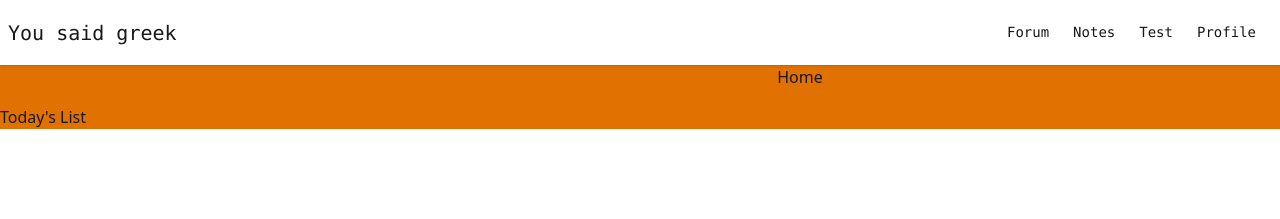
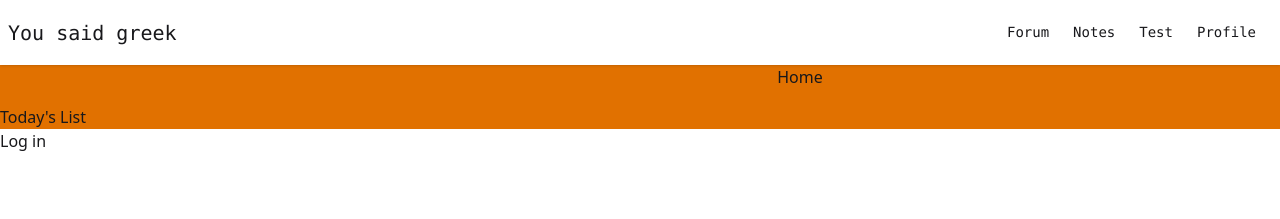
Before and after one commit to Anelairam/frontmls, a React (Vite) app: page / in a window 1280 px wide. Shown: the top 219 px of the page. Built offline with nearby package versions, Linux system fonts and the light colour scheme.

Commit message:
starting authentication setup

```diff
--- a/package.json
+++ b/package.json
@@ -10,6 +10,7 @@
     "preview": "vite preview"
   },
   "dependencies": {
+    "@auth0/auth0-react": "^2.8.0",
     "@tailwindcss/vite": "^4.1.17",
     "axios": "^1.13.2",
     "lucide-react": "^0.553.0",
--- a/src/App.jsx
+++ b/src/App.jsx
@@ -7,15 +7,16 @@ import { Profile } from "./pages/Profile";
 import { Test } from "./pages/Test";
 import { ToastContainer, toast } from "react-toastify";
 import { NavBar } from "./organisms/NavBar";
+import { useAuth0 } from "@auth0/auth0-react";
 
 export const App = () => {
   // const notification = () => toast.success("Welcome to the App!");
 
+  const { isLoading, isAuthenticated, error, user, loginWithRedirect, logout } =
+    useAuth0();
   return (
     <div>
-      {/* <button onClick={notification}>Show Welcome Notification</button>
-      <ToastContainer /> */}
-      <NavBar/>
+        <NavBar />
       <Routes>
         <Route path="/" element={<Home />} />
         <Route path="/forum" element={<Forum />} />
@@ -23,6 +24,42 @@ export const App = () => {
         <Route path="/profile" element={<Profile />} />
         <Route path="/test" element={<Test />} />
       </Routes>
+      <div>
+        {isLoading ? (
+          <div>Loading...</div>
+        ) : isAuthenticated ? (
+          <div>
+            <p>Hello {user.name}</p>
+            <button
+              onClick={() =>
+                logout({ logoutParams: { returnTo: window.location.origin } })
+              }
+            >
+              Log out
+            </button>
+          </div>
+        ) : (
+          <button onClick={() => loginWithRedirect()}>Log in</button>
+        )}
+      </div>
     </div>
+    //   <div>
+    //     {/* <button onClick={notification}>Show Welcome Notification</button>
+    //     <ToastContainer /> */}
+    //     <NavBar/>
+    //     {isLoading? <div>Loading...</div>: <div>Ooops...<div/>}
+    //     {isAuthenticated ? (
+    //       <div>
+    //    <p>
+
+    //     Hello {user.name}
+    //     </p>
+    //     <button onClick={() => logout({ logoutParams: { returnTo: window.location.origin } })}>
+    //         Log out
+    //       </button>
+    //     </div>) : (
+    //   <button onClick={() => loginWithRedirect()}>Log in</button>
+    // )}
+    // </div>
   );
 };
--- a/src/main.jsx
+++ b/src/main.jsx
@@ -1,13 +1,20 @@
 import { StrictMode } from "react";
 import { createRoot } from "react-dom/client";
 import "./main.css";
-import {App} from "./App.jsx";
+import { App } from "./App.jsx";
 import { BrowserRouter } from "react-router";
+import { Auth0Provider } from "@auth0/auth0-react";
 
 createRoot(document.getElementById("root")).render(
   <StrictMode>
-    <BrowserRouter>
-      <App />
-    </BrowserRouter>
+    <Auth0Provider domain="YOUR_AUTH0_DOMAIN"
+    clientId="YOUR_AUTH0_CLIENT_ID"
+    authorizationParams={{
+      redirect_uri: window.location.origin,
+    }}>
+      <BrowserRouter>
+        <App />
+      </BrowserRouter>
+    </Auth0Provider>
   </StrictMode>
 );
```
Also changed, not shown: 2 other files (tests, documents, lock files or other folders).
